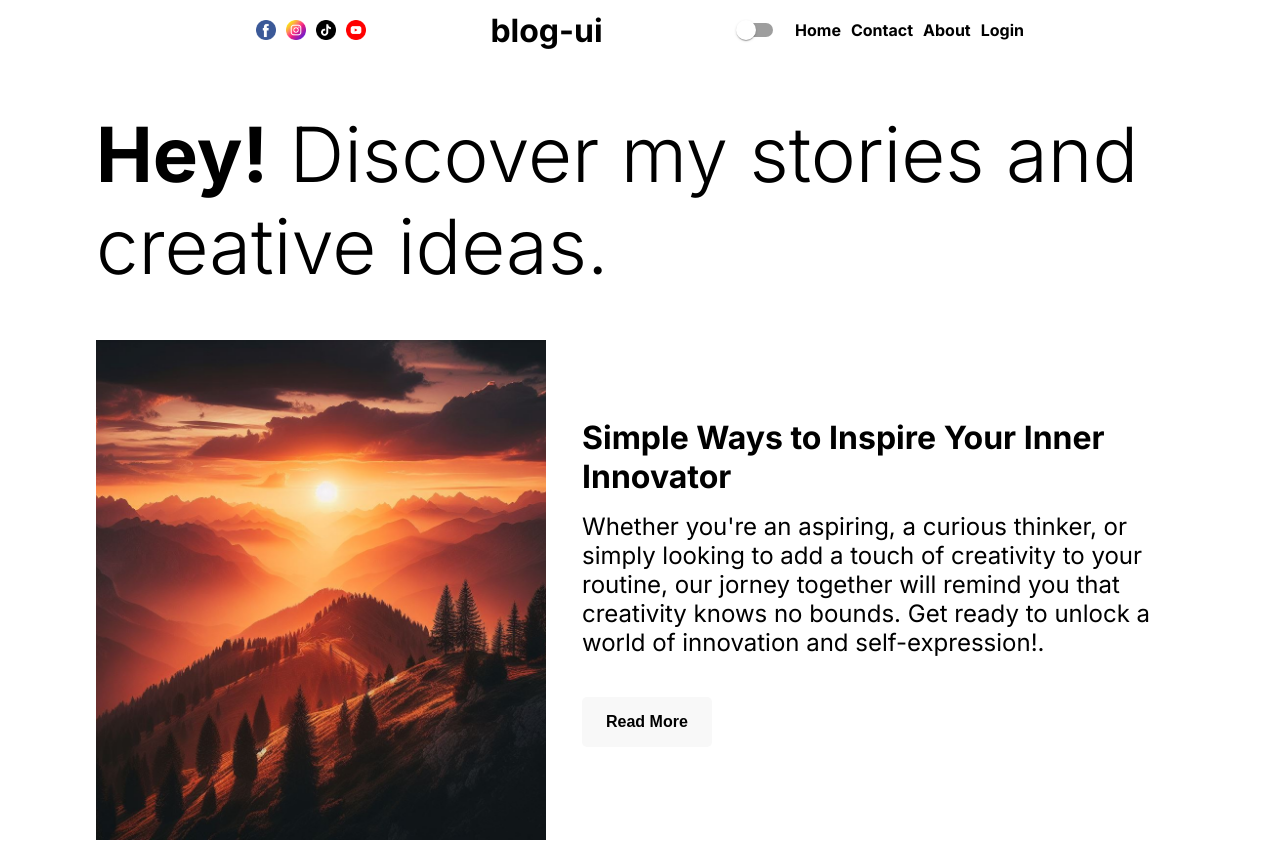
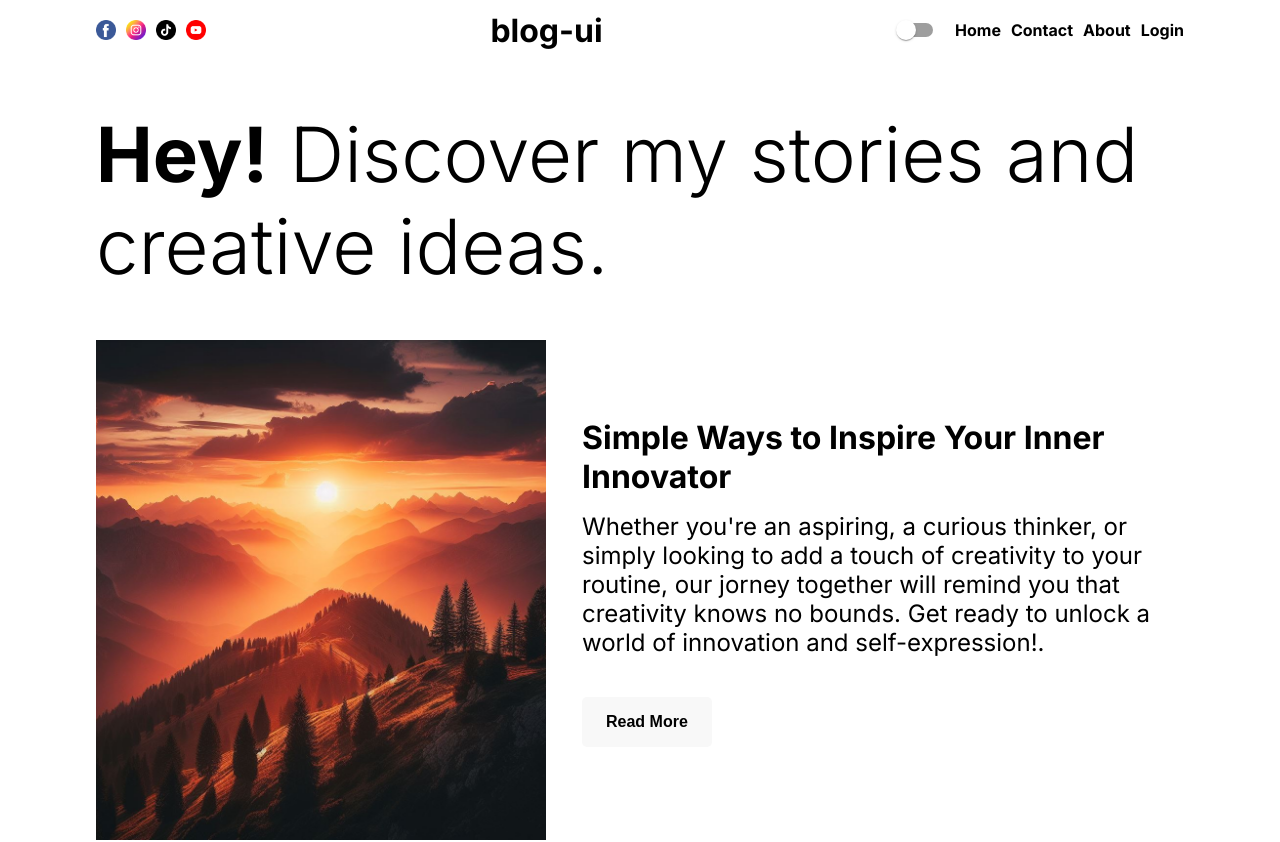
Before and after one commit to Jejugo/blog_ui, a Next.js app: page / in a window 1280 px wide. Shown: the top 842 px of the page. Built offline with nearby package versions, Linux system fonts and the light colour scheme.

Commit message:
fix/PB-21 Fixing Navbar layout

```diff
--- a/src/components/Navbar/Navbar.style.js
+++ b/src/components/Navbar/Navbar.style.js
@@ -8,7 +8,7 @@ export const Main = styled.div`
   display: flex;
   justify-content: space-between;
   align-items: center;
-  width: 60vw;
+  width: ${({ theme }) => theme.screenWidth};
   height: 60px;
   margin: 0 auto;
 `
@@ -20,10 +20,7 @@ export const Icons = styled.div`
 
 export const Title = styled.div`
   font-weight: ${({ theme }) => theme.fontWeights.bold};
-
-  @media screen and (max-width: ${breakpoint.laptopL}) {
-    font-size: ${({ theme }) => theme.fontSizes.large};
-  }
+  font-size: ${({ theme }) => theme.fontSizes.large};
 
   @media screen and (max-width: ${breakpoint.laptop}) {
     font-size: ${({ theme }) => theme.fontSizes.medium};
--- a/src/layouts/MainLayout/MainLayout.style.js
+++ b/src/layouts/MainLayout/MainLayout.style.js
@@ -5,5 +5,5 @@ import styled from "styled-components"
 export const MainLayoutStyle = styled.section`
   margin: 0 auto;
   text-align: center;
-  width: 85vw;
+  width: ${({ theme }) => theme.screenWidth};
 `
--- a/src/styles/theme.js
+++ b/src/styles/theme.js
@@ -39,6 +39,7 @@ const commonStyles = {
     xlarge: "216px",
     xxlarge: "256px",
   },
+  screenWidth: "85vw",
 }
 
 export const lightTheme = {
```
